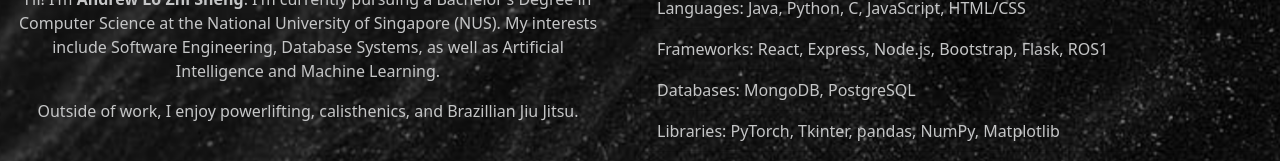
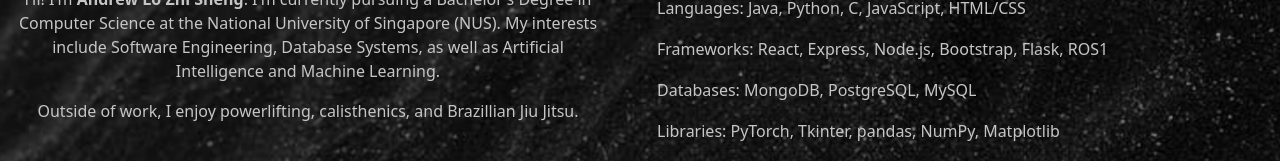
Before and after one commit to wrewsama/portfolio, a React (Create React App) app: page / in a window 1280 px wide. Shown: the part 393-554 px from the top of the page. Built offline with nearby package versions, Linux system fonts and the light colour scheme.

Commit message:
update about section

```diff
--- a/src/components/about.js
+++ b/src/components/about.js
@@ -27,7 +27,7 @@ export default function About() {
                     <ul className="list-group text-start">
                         <li className="list-group-item bg-transparent text-normal">Languages: Java, Python, C, JavaScript, HTML/CSS</li>
                         <li className="list-group-item bg-transparent text-normal">Frameworks: React, Express, Node.js, Bootstrap, Flask, ROS1</li>
-                        <li className="list-group-item bg-transparent text-normal">Databases: MongoDB, PostgreSQL</li>
+                        <li className="list-group-item bg-transparent text-normal">Databases: MongoDB, PostgreSQL, MySQL</li>
                         <li className="list-group-item bg-transparent text-normal">Libraries: PyTorch, Tkinter, pandas, NumPy, Matplotlib</li>
                         <li className="list-group-item bg-transparent text-normal">Developer Tools: Git, VS Code, IntelliJ</li>
                         <li className="list-group-item bg-transparent text-normal">Operating Systems: Windows, Linux</li>
```
